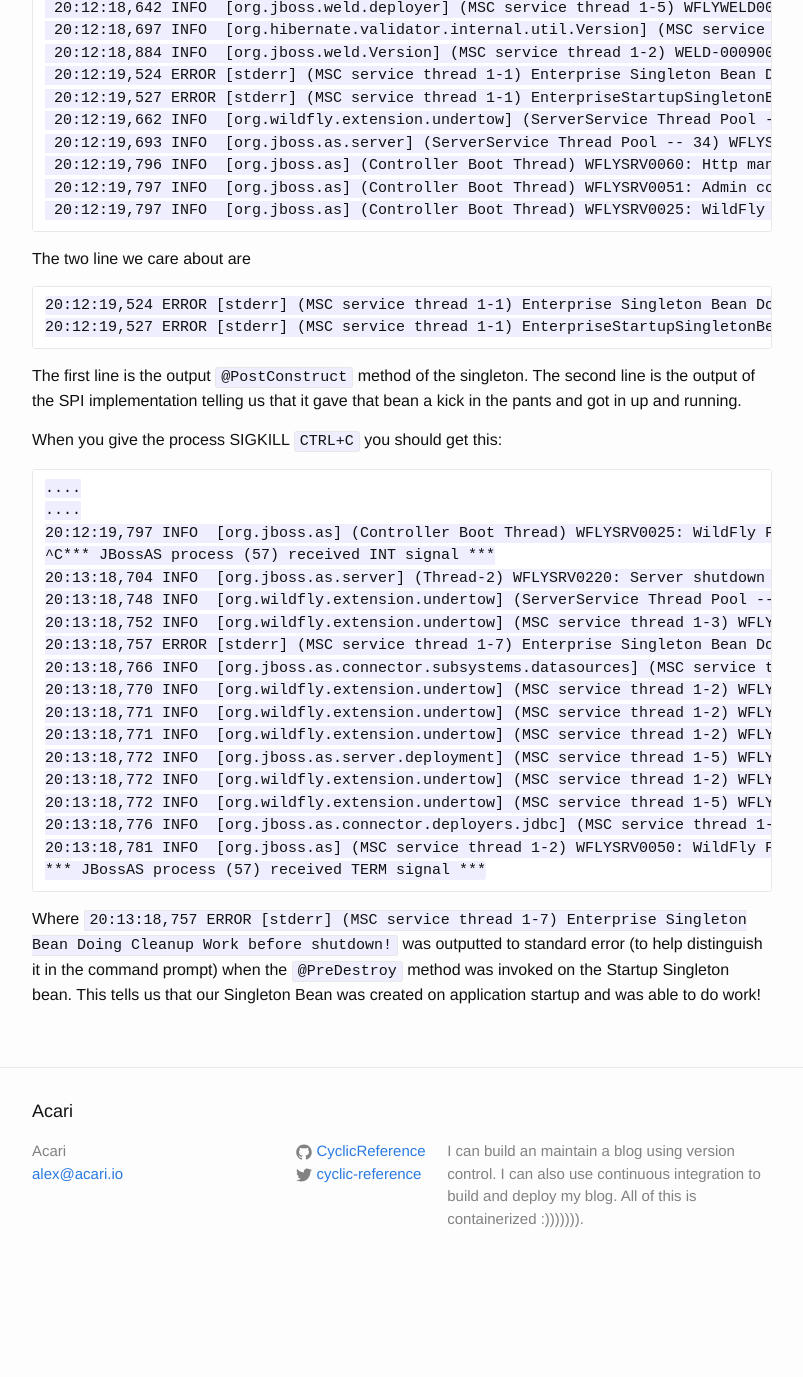
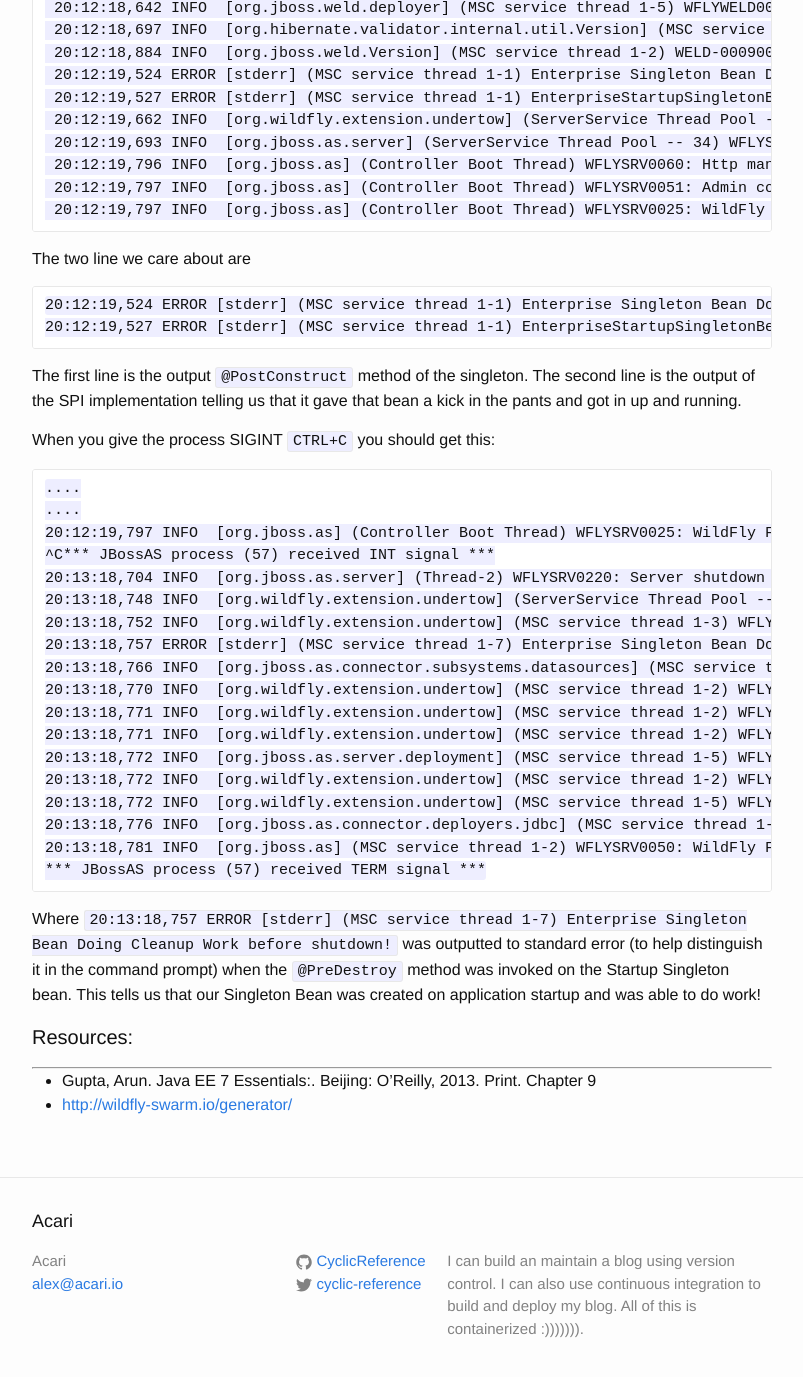
Before and after one commit to Unthrottled/blog, a Jekyll site: the page built from _posts/2017-04-23-Startup-CDI.md, in a window 1280 px wide and 1400 px high, scrolled down 6060 px. Shown: the top 1377 px of the window, without its empty margins (238-1041 px from the left). Built offline with Jekyll 4.4.1, drawn with Linux system fonts in a browser that asks for light colours; before the commit the page ends 7350 px from its top, so only the background shows below that; some of the changed text lies outside the part shown.

Commit message:
Resources, and better signals.

```diff
--- a/_posts/2017-04-23-Startup-CDI.md
+++ b/_posts/2017-04-23-Startup-CDI.md
@@ -111,7 +111,7 @@ The command should output something like the following:
 
 Where `2017-04-24 13:58:07,989 ERROR [stderr] (ServerService Thread Pool -- 11) EJB Singleton Bean Doing Startup Work!` was outputted to standard error (to help distinguish it in the command prompt) when the `@PreDestroy` method was invoked on the Startup Singleton bean. This tells us that our Singleton Bean was created on application startup and was able to do work!
 
-When you give the process SIGKILL `CTRL+C` you should get this:
+When you give the process SIGINT `CTRL+C` you should get this:
 
     ...
     ....
@@ -255,7 +255,7 @@ The two line we care about are
 The first line is the output `@PostConstruct` method of the singleton.
 The second line is the output of the SPI implementation telling us that it gave that bean a kick in the pants and got in up and running.
 
-When you give the process SIGKILL `CTRL+C` you should get this:
+When you give the process SIGINT `CTRL+C` you should get this:
 
     ....
     ....
@@ -277,3 +277,9 @@ When you give the process SIGKILL `CTRL+C` you should get this:
     *** JBossAS process (57) received TERM signal ***
 
 Where `20:13:18,757 ERROR [stderr] (MSC service thread 1-7) Enterprise Singleton Bean Doing Cleanup Work before shutdown!` was outputted to standard error (to help distinguish it in the command prompt) when the `@PreDestroy` method was invoked on the Startup Singleton bean. This tells us that our Singleton Bean was created on application startup and was able to do work!
+
+#### Resources:
+
+---
+- Gupta, Arun. Java EE 7 Essentials:. Beijing: O'Reilly, 2013. Print. Chapter 9
+- [http://wildfly-swarm.io/generator/](http://wildfly-swarm.io/generator/)
```
